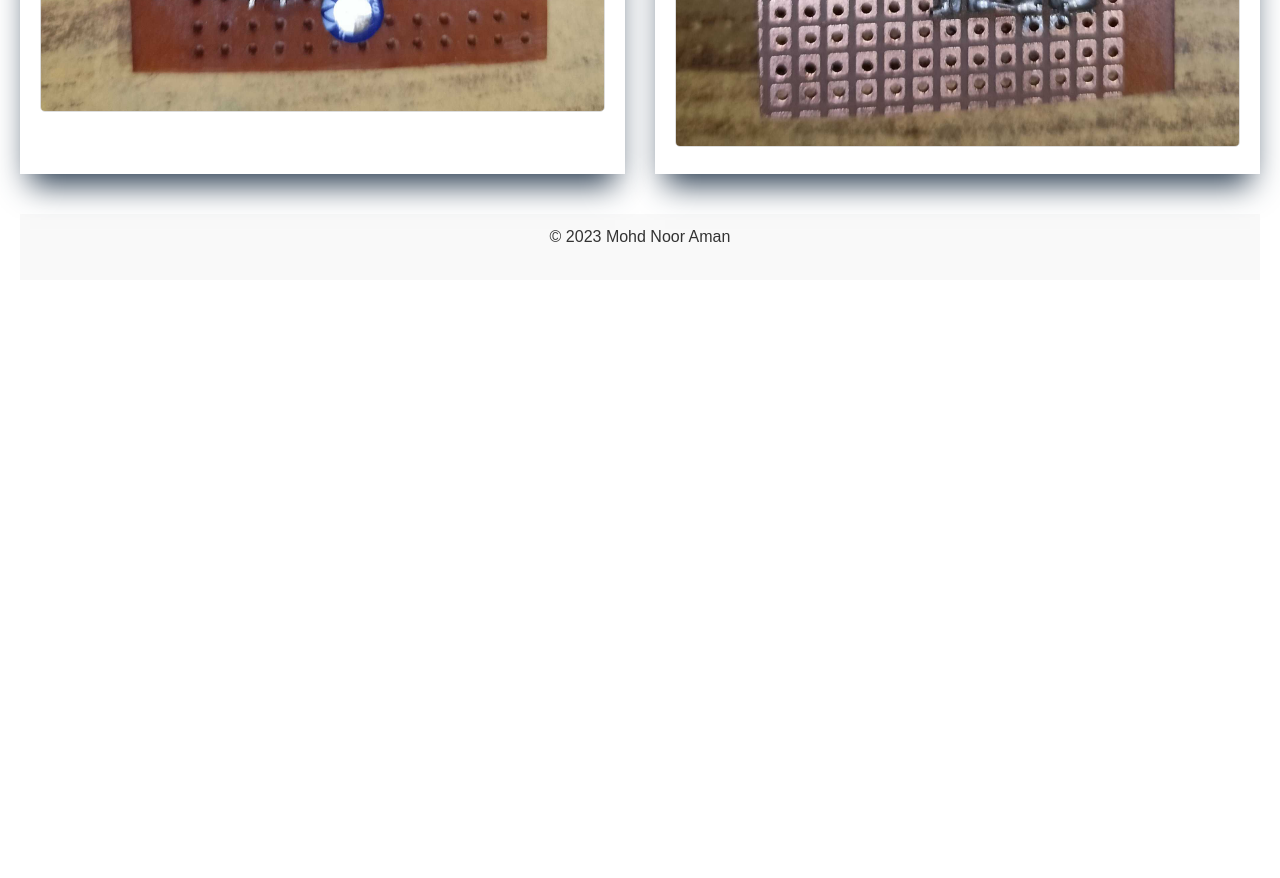
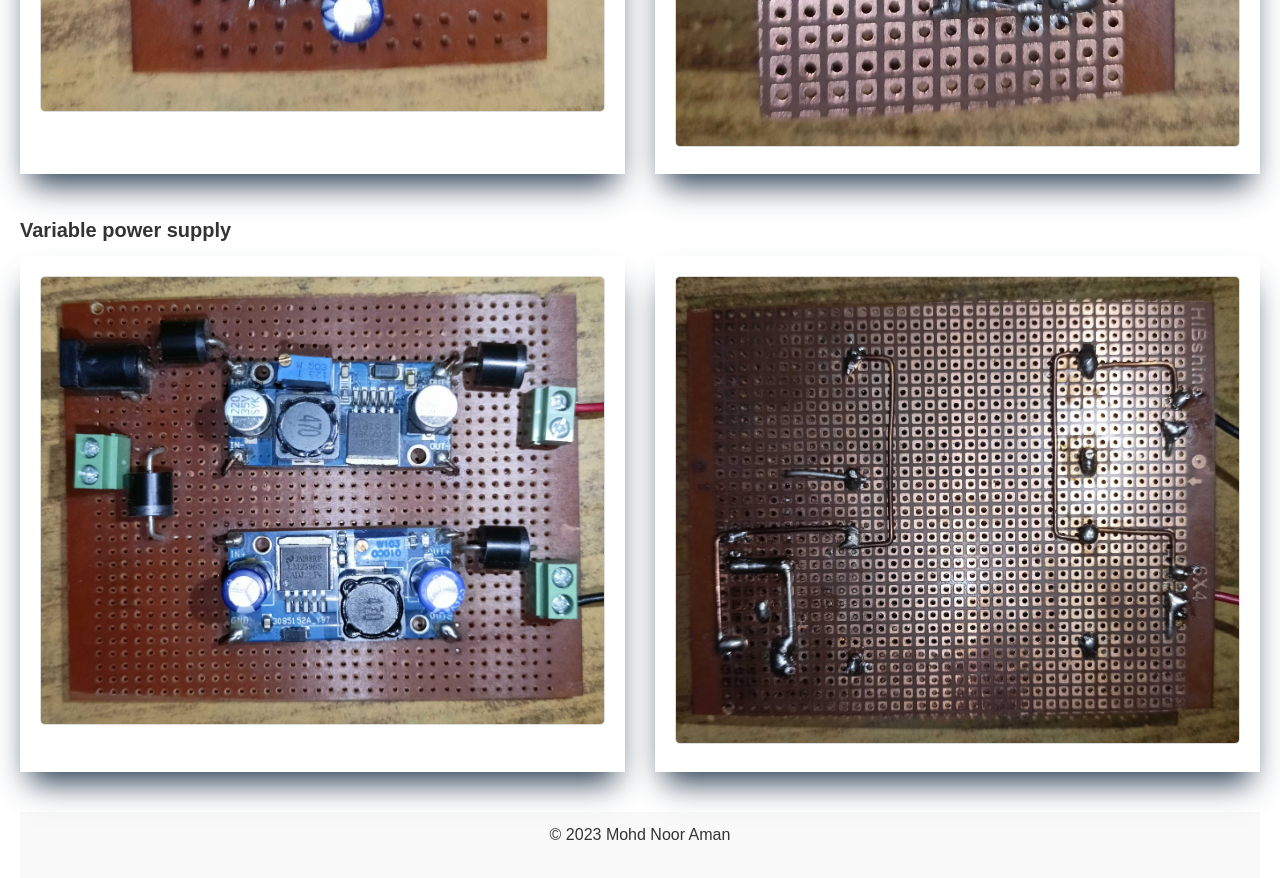
Before and after one commit to 0xNoor/Elec-Schema, a plain HTML site: page index.html in a window 1280 px wide. Shown: the part 2695-3573 px from the top of the page. Before the commit the page ends 2995 px from the top, so only its background shows below. Drawn offline with Linux system fonts and the light colour scheme.

Commit message:
added power supply

```diff
--- a/index.html
+++ b/index.html
@@ -69,6 +69,23 @@
           </a>
           </div>
       </div>
+    </section>
+
+    <section>
+      <h2>Variable power supply</h2>
+      <div class="schematic-gallery">
+        <div class = "block">
+        <a href="images/PowerVarFront.jpg" target="_blank">
+          <img src="images/PowerVarFront.jpg" alt="Schematic 3">
+        </a>
+        </div>
+        <div class = "block">
+          <a href="images/PowerVarBack.jpg" target="_blank">
+            <img src="images/PowerVarBack.jpg" alt="Schematic 3">
+          </a>
+          </div>
+      </div>
+    </section>
   </main>
 
   <footer>
```
